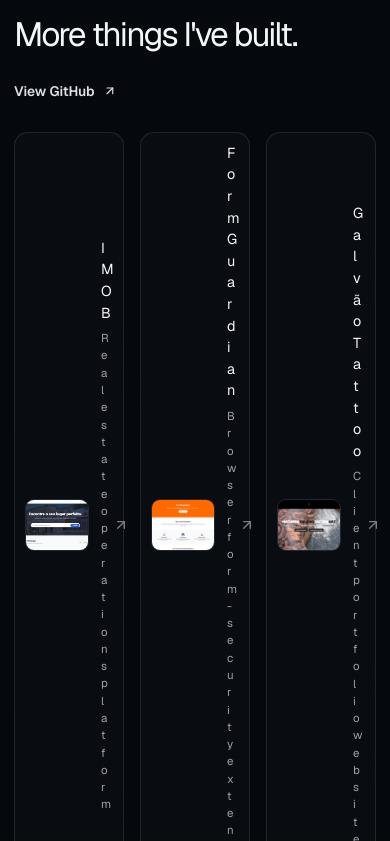
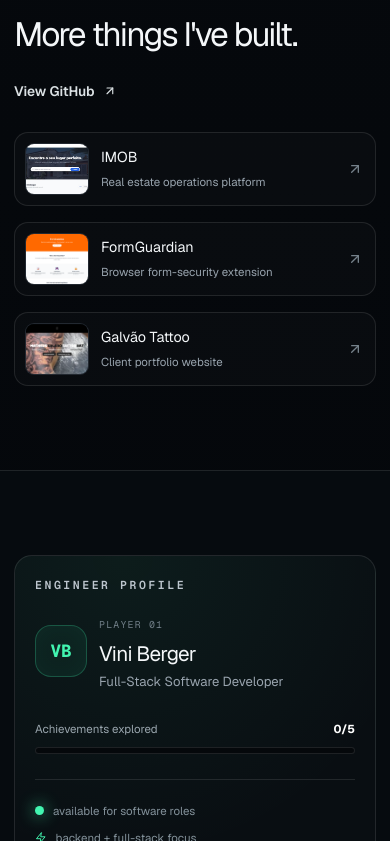
Before and after one commit to ViniciusBerger/Vinicius-portifolio, a Next.js app: page / in a window 390 px wide. Shown: the part 3983-4824 px from the top of the page. Built offline with nearby package versions, Linux system fonts and the light colour scheme.

Commit message:
Fix mobile side quest layout

```diff
--- a/src/app/interactive.css
+++ b/src/app/interactive.css
@@ -564,3 +564,14 @@
     max-width: 100%;
   }
 }
+
+
+@media (max-width: 820px) {
+  .other-project-grid {
+    grid-template-columns: 1fr;
+  }
+
+  .other-project-card {
+    width: 100%;
+  }
+}
```
